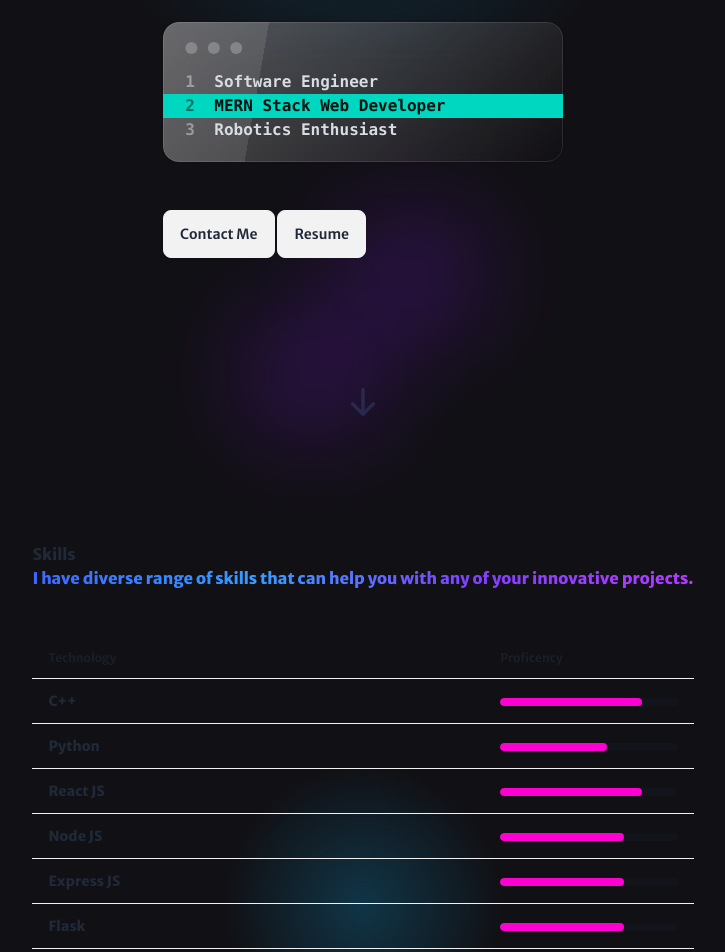
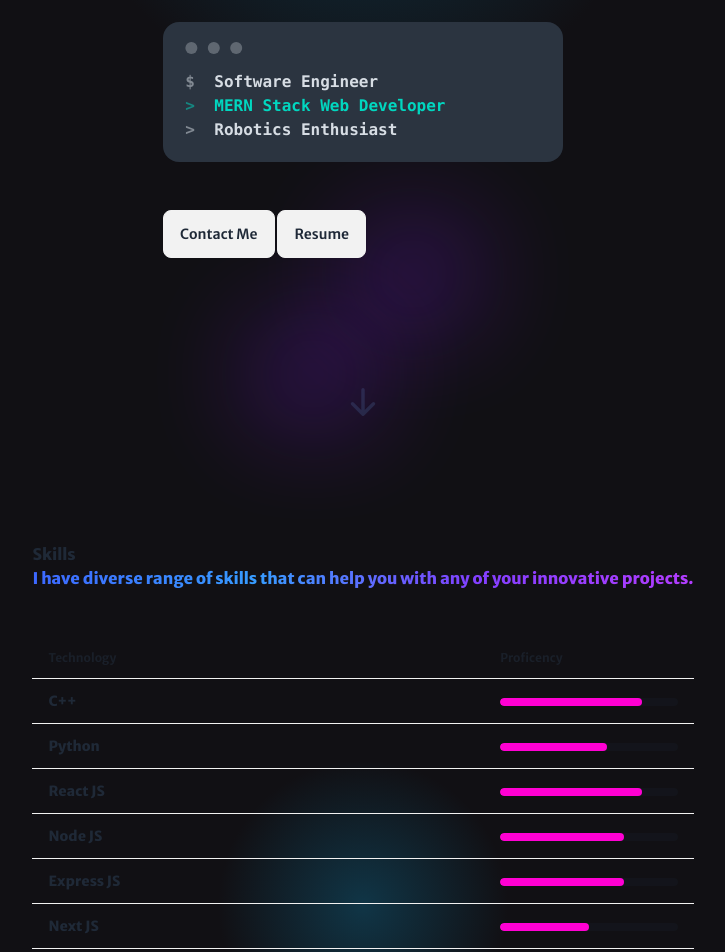
Before and after one commit to Shivans-Awasthi/Shivans-Portfolio-V2, a Next.js app: page / in a window 1280 px wide. Shown: the part 660-1612 px from the top of the page, without its empty margins (277-1002 px from the left). Built offline with nearby package versions, Linux system fonts and the light colour scheme; a web font is replaced by a local one.

Commit message:
UI modif

```diff
--- a/src/app/components/Blogspost.jsx
+++ b/src/app/components/Blogspost.jsx
@@ -29,7 +29,7 @@ return(
 <div data-aos="zoom-in" data-aos-duration="500" data-aos-delay="200">
 
 <div data-aos="fade-down" data-aos-duration="1000" data-aos-delay="300">
-<div class="card bg-gray-900 glass card-compact md: w-fit lg:w-80 00 shadow-xl ">
+<div class="card bg-neutral card-compact md: w-fit lg:w-80 00 shadow-xl ">
   <figure><img src="https://www.hrkatha.com/wp-content/uploads/indian-flag-2644512_640.jpg" alt="OLQs" /></figure>
 
   <div class="card-body ">
--- a/src/app/components/Certification.jsx
+++ b/src/app/components/Certification.jsx
@@ -28,7 +28,7 @@ return(
 
 
 <div data-aos="fade-down" data-aos-duration="1000" data-aos-delay="300">
-<div class="card glass card-compact md:w-fit  lg:w-80 bg-neutral shadow-xl ">
+<div class="card  card-compact md:w-fit  lg:w-80 bg-neutral shadow-xl ">
   <figure><img src="https://img-c.udemycdn.com/course/750x422/1565838_e54e_18.jpg" alt="Web development" /></figure>
 
   <div class="card-body ">
@@ -48,7 +48,7 @@ return(
 
 <div data-aos="fade-down" data-aos-duration="1000" data-aos-delay="400">
 
-<div class="card glass card-compact md:w-fit  lg:w-80  bg-neutral shadow-xl">
+<div class="card  card-compact md:w-fit  lg:w-80  bg-neutral shadow-xl">
   <figure><img src="https://s3.amazonaws.com/coursera_assets/meta_images/generated/XDP/XDP~COURSE!~data-structures/XDP~COURSE!~data-structures.jpeg" alt="Data Structures" /></figure>
   <div class="card-body">
     <h2 class="card-title text-neutral-content text-white">Data Structures Course // Coursera</h2>
@@ -66,7 +66,7 @@ return(
 <div data-aos="fade-down" data-aos-duration="1000" data-aos-delay="500">
 
 
-<div class="card glass card-compact md:w-fit  lg:w-80  bg-neutral shadow-xl">
+<div class="card card-compact md:w-fit  lg:w-80  bg-neutral shadow-xl">
   <figure><img src="https://s3.amazonaws.com/coursera_assets/meta_images/generated/XDP/XDP~COURSE!~duke-programming-web/XDP~COURSE!~duke-programming-web.jpeg" alt="Fundamentals" /></figure>
   <div class="card-body">
     <h2 class="card-title text-neutral-content text-white">Programming Foundations with JavaScript, HTML and CSS Course // Coursera</h2>
@@ -86,7 +86,7 @@ return(
 
 
 <div data-aos="fade-down" data-aos-duration="1000" data-aos-delay="700">
-<div class="card glass card-compact md:w-fit  lg:w-80  bg-neutral 00 shadow-xl ">
+<div class="card  card-compact md:w-fit  lg:w-80  bg-neutral 00 shadow-xl ">
   <figure><img src="https://img-c.udemycdn.com/course/750x422/3795420_bad2.jpg" alt="Web development" /></figure>
 
   <div class="card-body ">
--- a/src/app/components/Contact.jsx
+++ b/src/app/components/Contact.jsx
@@ -85,7 +85,7 @@ return(
 
     <div data-aos="fade-left" data-aos-duration="1000" data-aos-delay="200">
     <br/><br/><br/><br/>
-    <div class="card bg-gray-900 glass w-80 min-w-sm shadow-2xl ">
+    <div class="card bg-neutral  w-80 min-w-sm shadow-2xl ">
       <form class="card-body " id="contact-form" name="contact-form" onSubmit={sendmail}>
 
         <div class="form-control ">
--- a/src/app/components/Intro.jsx
+++ b/src/app/components/Intro.jsx
@@ -10,7 +10,7 @@ return(
 <section id="intro">
 
 <div class="hero min-h-screen gloom min-w-full"  >
-  <div class="hero-content text-center  min-w-full">
+  <div class="hero-content text-center min-w-full">
 
     <div class="text-center w-fit">
     <br/><br/><br/><br/>
@@ -31,15 +31,15 @@ return(
 <div data-aos="fade-up" data-aos-duration="1000"  data-aos-delay="1200">
 
 
-      <div class="mockup-code glass bg-neutral text-left text-white text-md w-full">
+      <div class="mockup-code bg-neutral text-left text-white text-sm w-full">
       <div data-aos="fade-right" data-aos-duration="1200"  data-aos-delay="1300">
-        <pre data-prefix="1" ><code>Software Engineer</code></pre>
+        <pre data-prefix="$" ><code>Software Engineer</code></pre>
       </div>
       <div data-aos="fade-right" data-aos-duration="1300"  data-aos-delay="1400">
-        <pre data-prefix="2" class="bg-accent text-accent-content"><code>MERN Stack Web Developer</code></pre>
+        <pre data-prefix=">" class="text-accent"><code>MERN Stack Web Developer</code></pre>
       </div>
       <div data-aos="fade-right" data-aos-duration="1400"  data-aos-delay="1500">
-        <pre data-prefix="3" ><code>Robotics Enthusiast</code></pre>
+        <pre data-prefix=">" ><code>Robotics Enthusiast</code></pre>
       </div>
     </div>
 
--- a/src/app/components/Projects.jsx
+++ b/src/app/components/Projects.jsx
@@ -27,7 +27,7 @@ return(
 <div class="flex md:flex-col flex-col lg:flex-row">
 
 <div data-aos="zoom-in" data-aos-duration="500" data-aos-delay="200">
-<div class="card bg-gray-900 glass  md:w-fit lg:w-80 text-neutral-content text-white">
+<div class="card  bg-gray-800 md:w-fit lg:w-80 text-neutral-content text-white">
   <div class="card-body">
     <h2 class="card-title text-accent">$ Portfolio-Website-V2</h2>
     <p>/* My Personal Website that showcases my skills and projects */</p><br/>
@@ -36,6 +36,7 @@ return(
       <div class="badge badge-outline">Tailwind CSS</div>
       <div class="badge badge-outline">Daisy UI</div>
       <div class="badge badge-outline">React JS</div>
+      <div class="badge badge-outline">Next JS</div>
       <div class="badge badge-outline">Javascript</div>
       <br/><br/>
     </div>
@@ -50,7 +51,7 @@ return(
 <div class=" p-3"></div>
 
 <div data-aos="zoom-in" data-aos-duration="500" data-aos-delay="300">
-<div class="card md:w-fit lg:w-80 bg-gray-900 glass text-neutral-content text-white">
+<div class="card md:w-fit lg:w-80 bg-gray-800  text-neutral-content text-white">
   <div class="card-body">
     <h2 class="card-title text-accent">$ QueryLinker</h2>
     <p>/* An intelligent seach engine aimed at providing efficient and relevant search results to users within a perticular domain.  */</p><br/>
@@ -77,7 +78,7 @@ return(
 
 
 <div data-aos="zoom-in" data-aos-duration="500" data-aos-delay="400">
-<div class="card bg-gray-900 glass md:w-fit  lg:w-80  text-neutral-content text-white">
+<div class="card  md:w-fit  lg:w-80 bg-gray-800 text-neutral-content text-white">
   <div class="card-body">
     <h2 class="card-title text-accent">$ ChatSummation-Text-Summarization-of-conversational-data-using-google-Pegasus-model</h2>
     <p>/* A tool to summerize conversational data using google pagasus model trained on SamSum dataset */</p><br/>
@@ -106,7 +107,7 @@ return(
 
 <div data-aos="zoom-in" data-aos-duration="500" data-aos-delay="600">
 
-<div class="card bg-gray-900 glass  md:w-fit  lg:w-80  bg-neutral text-neutral-content text-white">
+<div class="card   md:w-fit bg-gray-800 lg:w-80 text-neutral-content text-white">
   <div class="card-body">
     <h2 class="card-title text-accent">$ College-Automation-using-IOT</h2>
     <p>/* An automation system using ESP32, Wifi, sensors for automatic control of Electric Appliances, Implemented Facial Recognition Attendance system */</p>
@@ -131,7 +132,7 @@ return(
 
 <div data-aos="zoom-in" data-aos-duration="500" data-aos-delay="700">
 
-<div class="card bg-neutral md:w-fit  lg:w-80  bg-gray-900 glass text-neutral-content text-white">
+<div class="card md:w-fit  lg:w-80 bg-gray-800  text-neutral-content text-white">
   <div class="card-body">
     <h2 class="card-title text-accent">$ Twitter-Sentiment-Analysis-using-TextBlob</h2>
     <p>/* Making a simple and efficient Sentiment analyzer to analyze twitter data for different purposes. */</p><br/>
--- a/src/app/components/Skills.jsx
+++ b/src/app/components/Skills.jsx
@@ -85,37 +85,46 @@ return(
 
       <tr>
 
-        <td><div data-aos="fade-right" data-aos-duration="500" data-aos-delay="1100">Flask</div></td>
+      <td><div data-aos="fade-right" data-aos-duration="500" data-aos-delay="1100">Next JS</div></td>
+
+      <td>
+      <div data-aos="fade-right" data-aos-duration="500" data-aos-delay="1200">
+        <progress class="progress progress-secondary md: w-48 lg:w-80" value="50" max="100"></progress></div></td>
+    </tr>
+
+      <tr>
+
+        <td><div data-aos="fade-right" data-aos-duration="500" data-aos-delay="1300">Flask</div></td>
 
         <td>
-        <div data-aos="fade-right" data-aos-duration="500" data-aos-delay="1200">
+        <div data-aos="fade-right" data-aos-duration="500" data-aos-delay="1400">
           <progress class="progress progress-secondary md: w-48 lg:w-80" value="70" max="100"></progress></div></td>
       </tr>
 
       <tr>
 
-        <td><div data-aos="fade-right" data-aos-duration="500" data-aos-delay="1300">PostgreSQL | MySQL</div></td>
+        <td><div data-aos="fade-right" data-aos-duration="500" data-aos-delay="1500">PostgreSQL | MySQL</div></td>
 
         <td>
-        <div data-aos="fade-right" data-aos-duration="500" data-aos-delay="1400">
+        <div data-aos="fade-right" data-aos-duration="500" data-aos-delay="1600">
           <progress class="progress progress-secondary md: w-48 lg:w-80" value="75" max="100"></progress></div></td>
       </tr>
 
       <tr>
 
-        <td><div data-aos="fade-right" data-aos-duration="500" data-aos-delay="1500">Bootstrap | Tailwind CSS</div></td>
+        <td><div data-aos="fade-right" data-aos-duration="500" data-aos-delay="1700">Bootstrap | Tailwind CSS</div></td>
 
         <td>
-        <div data-aos="fade-right" data-aos-duration="500" data-aos-delay="1600">
+        <div data-aos="fade-right" data-aos-duration="500" data-aos-delay="1800">
           <progress class="progress progress-secondary md: w-48 lg:w-80" value="70" max="100"></progress></div></td>
       </tr>
 
       <tr>
 
-        <td><div data-aos="fade-right" data-aos-duration="500" data-aos-delay="1700">ROS 2</div></td>
+        <td><div data-aos="fade-right" data-aos-duration="500" data-aos-delay="1900">ROS 2</div></td>
 
         <td>
-        <div data-aos="fade-right" data-aos-duration="500" data-aos-delay="1800">
+        <div data-aos="fade-right" data-aos-duration="500" data-aos-delay="2000">
           <progress class="progress progress-secondary md: w-48 lg:w-80" value="60" max="100"></progress></div></td>
       </tr>
 
```
